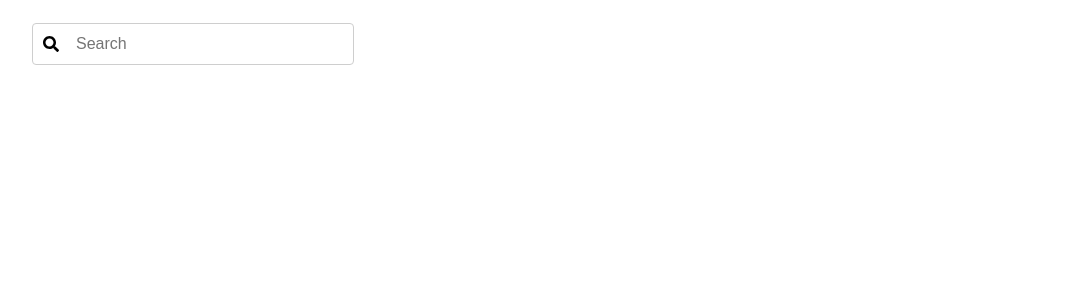
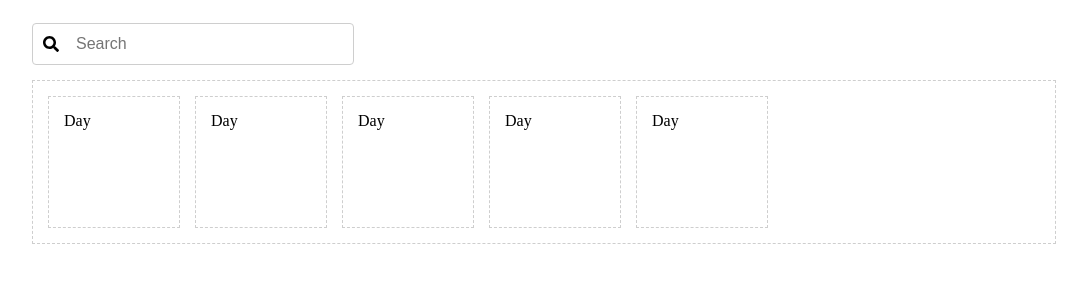
Before and after one commit to ducdev/nab-weather-app, a React (Create React App) app: page / in a window 1280 px wide. Shown: the top 300 px of the page, without its empty margins (96-1183 px from the left). Built offline with nearby package versions, Linux system fonts and the light colour scheme.

Commit message:
feat: result component

```diff
--- a/src/App.js
+++ b/src/App.js
@@ -3,6 +3,7 @@ import styled from 'styled-components'
 
 // COMPONENT
 import SearchInput from './components/SearchInput'
+import Result from './components/Result'
 
 const AppWrapper = styled.div`
   padding: 15px;
@@ -16,6 +17,7 @@ const AppWrapper = styled.div`
 const App = () => (
   <AppWrapper>
     <SearchInput />
+    <Result />
   </AppWrapper>
 )
 
--- /dev/null
+++ b/src/components/Result.js
@@ -0,0 +1,33 @@
+import React from 'react'
+import styled from 'styled-components'
+
+const ResultWrapper = styled.div`
+  border: 1.5px dashed #cecece;
+  padding: 15px;
+  display: flex;
+  margin-top: 15px;
+`
+
+const Day = styled.div`
+  width: 100px;
+  height: 100px;
+  border: 1.5px dashed #cecece;
+  padding: 15px;
+  &:not(:last-child) {
+    margin-right: 15px;
+  }
+`
+
+const Result = () => (
+  <ResultWrapper>
+    {
+      [0, 1, 2, 3, 4].map(day => (
+        <Day key={day}>
+          Day
+        </Day>
+      ))
+    }
+  </ResultWrapper>
+)
+
+export default Result
```
